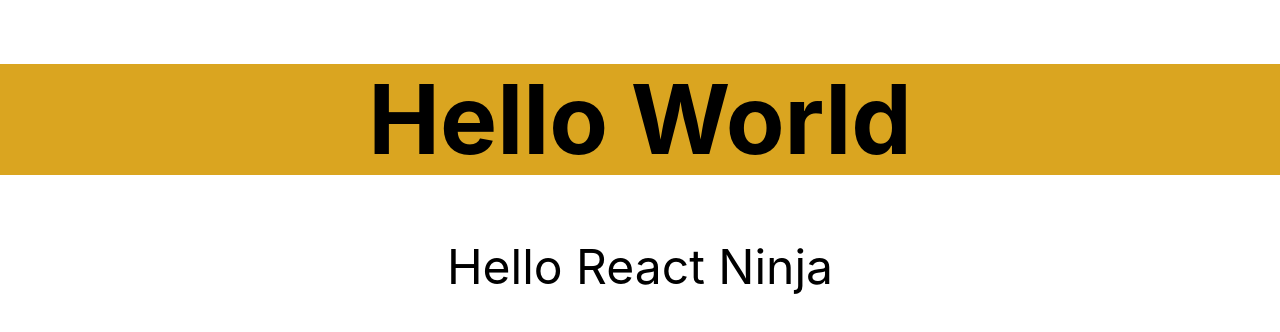
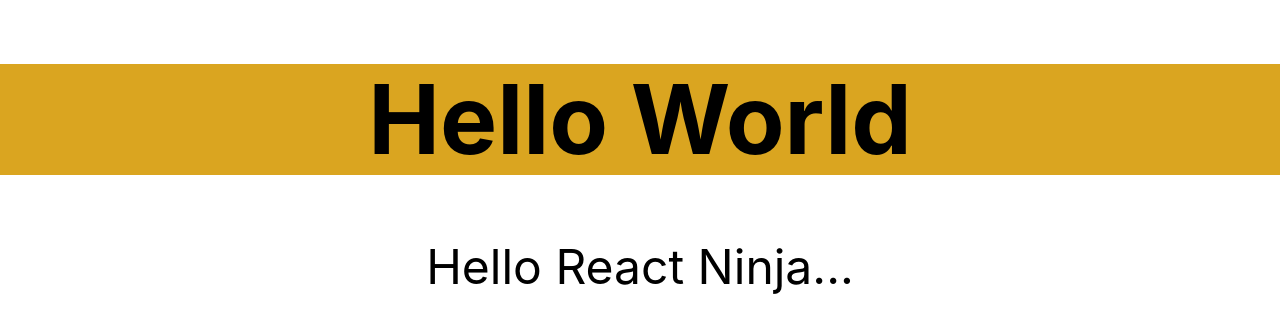
Before and after one commit to TekniqueJoseph/robotic-friends, a React (Create React App) app: page / in a window 1280 px wide. Shown: the top 332 px of the page. Built offline with nearby package versions, Linux system fonts and the light colour scheme.

Commit message:
formated environment

```diff
--- a/src/index.js
+++ b/src/index.js
@@ -9,7 +9,7 @@ import 'tachyons'
 const root = ReactDOM.createRoot(document.getElementById('root'));
 root.render(
     <div>
-      <Hello greeting={'Hello React Ninja'} />
+      <Hello greeting={'Hello React Ninja...'} />
       {/* <App /> */}
     </div>
 );
```
